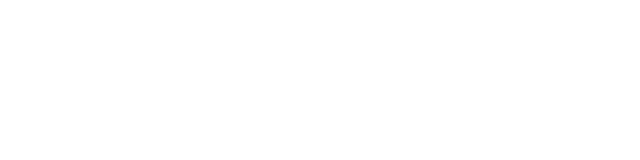
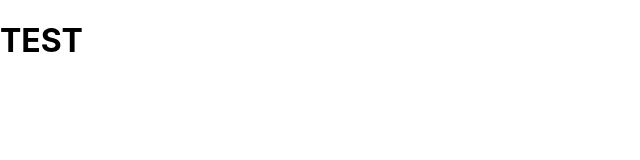
Before and after one commit to koh1project/todo-list, a React (Create React App) app: page / in a window 1280 px wide. Shown: the top 160 px of the page, without its empty margins (0-640 px from the left). Built offline with nearby package versions, Linux system fonts and the light colour scheme.

Commit message:
Change App.tsx

```diff
--- a/src/App.tsx
+++ b/src/App.tsx
@@ -1,8 +1,11 @@
 import React from 'react';
 
-
 function App() {
-  return <div className="App"></div>;
+  return (
+    <div className="App">
+      <h1>TEST</h1>
+    </div>
+  );
 }
 
 export default App;
```
